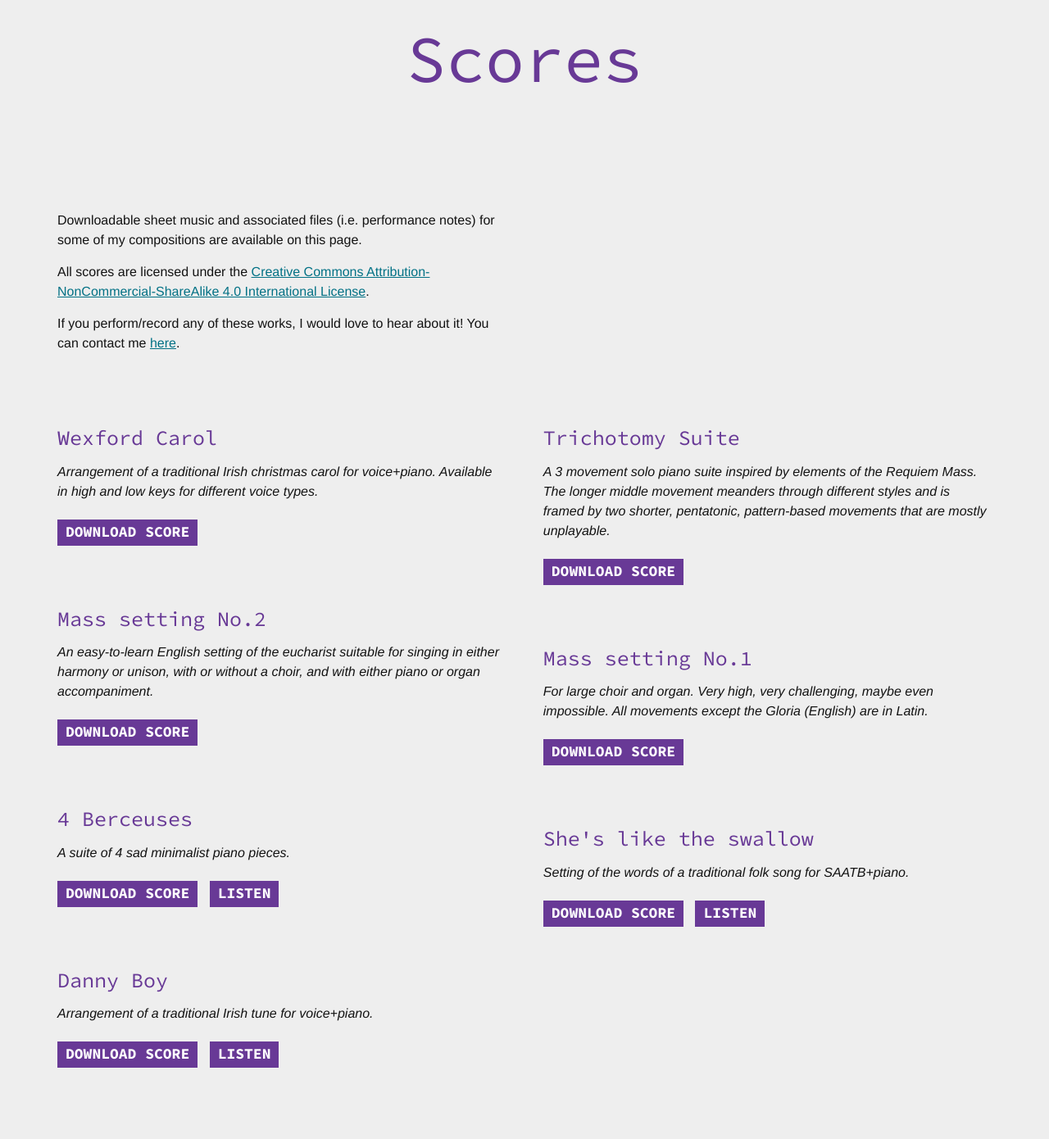
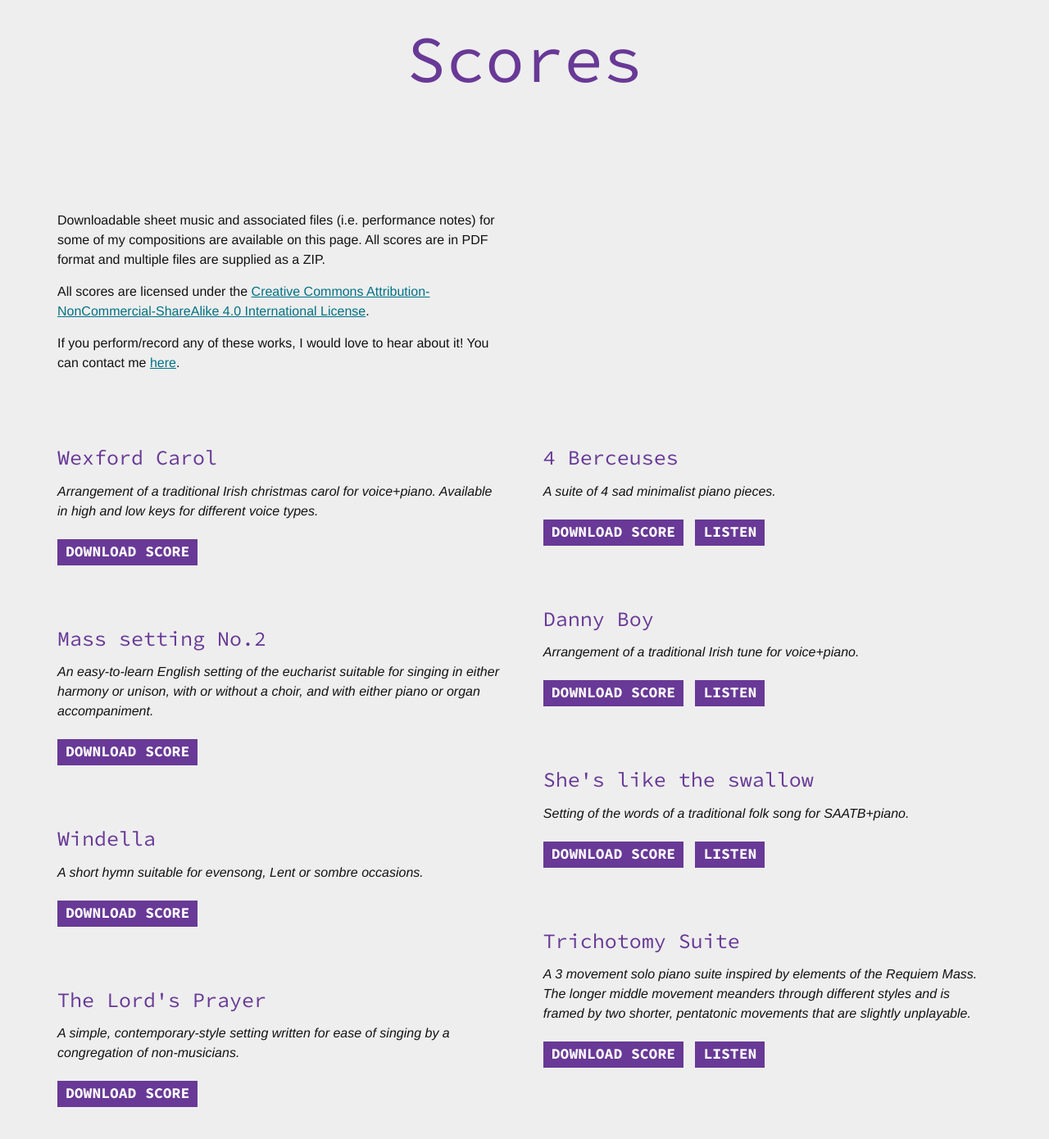
Before and after one commit to d-baker/navsite, a Jekyll site: the page built from scores.html, in a window 1280 px wide and 1400 px high, scrolled down 218 px. Shown: the top 1390 px of the window at 82% size. Built offline with Jekyll 4.4.1, drawn with Linux system fonts in a browser that asks for light colours; some of the changed text lies outside the part shown.

Commit message:
add scores download links

```diff
--- a/_data/scores.yml
+++ b/_data/scores.yml
@@ -1,39 +1,46 @@
 col1:
-
   - title: Wexford Carol
-    url:
+    url: http://dreadedvariable.xyz/scores/Baker, Dorothea - Wexford Carol.zip
     listen:
     description: Arrangement of a traditional Irish christmas carol for voice+piano. Available in high and low keys for different voice types.
 
   - title: Mass setting No.2
-    url:
+    url: http://dreadedvariable.xyz/scores/Baker, Dorothea - Mass No. 2.zip
     listen:
     description: An easy-to-learn English setting of the eucharist suitable for singing in either harmony or unison, with or without a choir, and with either piano or organ accompaniment.
 
+  - title: Windella
+    url: http://dreadedvariable.xyz/scores/Baker, Dorothea - Windella.pdf
+    listen:
+    description: A short hymn suitable for evensong, Lent or sombre occasions.
+
+  - title: The Lord's Prayer
+    url: http://dreadedvariable.xyz/scores/Baker, Dorothea - The Lord's Prayer.pdf
+    listen:
+    description: A simple, contemporary-style setting written for ease of singing by a congregation of non-musicians.
+
+  - title: Mass setting No.1
+    url: http://dreadedvariable.xyz/scores/Baker, Dorothea - Mass No. 1.zip
+    listen: http://localhost:4000/music/video/originalcomps/Mass_setting_No_1_-_Kyrie.html
+    description: For large choir and organ. Very high, very challenging, maybe even impossible; I wrote it as pure art rather than for performance. All movements except the Gloria (English) are in Latin.
+
+col2:
   - title: 4 Berceuses
-    url:
+    url: http://dreadedvariable.xyz/scores/Baker, Dorothea - 4 Berceuses.zip
     listen: https://dbaker.bandcamp.com/album/berceuses
     description: A suite of 4 sad minimalist piano pieces.
 
   - title: Danny Boy
-    url:
+    url: http://dreadedvariable.xyz/scores/Baker, Dorothea - Danny Boy.pdf
     listen: /music/audio/originalcomps/Danny_Boy.html
     description: Arrangement of a traditional Irish tune for voice+piano.
 
-
-col2:
+  - title: She's like the swallow
+    url: http://dreadedvariable.xyz/scores/Baker, Dorothea - She's like the swallow.pdf
+    listen: /music/video/originalcomps/Shes_like_the_swallow.html
+    description: Setting of the words of a traditional folk song for SAATB+piano.
 
   - title: Trichotomy Suite
-    url:
-    listen:
-    description: A 3 movement solo piano suite inspired by elements of the Requiem Mass. The longer middle movement meanders through different styles and is framed by two shorter, pentatonic, pattern-based movements that are mostly unplayable.
-
-  - title: Mass setting No.1
-    url:
-    listen:
-    description: For large choir and organ. Very high, very challenging, maybe even impossible. All movements except the Gloria (English) are in Latin.
-
-  - title: She's like the swallow
-    url:
-    listen: /music/video/originalcomps/Shes_like_the_swallow.html
-    description: Setting of the words of a traditional folk song for SAATB+piano.
+    url: http://dreadedvariable.xyz/scores/Baker, Dorothea - Trichotomy Suite.zip
+    listen: http://localhost:4000/music/audio/originalcomps/Trichotomy_-_1_Requiem_Aeternam.html
+    description: A 3 movement solo piano suite inspired by elements of the Requiem Mass. The longer middle movement meanders through different styles and is framed by two shorter, pentatonic movements that are slightly unplayable.
--- a/scores.html
+++ b/scores.html
@@ -7,7 +7,7 @@
 <h1 class="pg-title avpg"><a href="{{page.url}}">Scores</a></h1>
 
 <div class="textblock">
-	<p>Downloadable sheet music and associated files (i.e. performance notes) for some of my compositions are available on this page.</p>
+	<p>Downloadable sheet music and associated files (i.e. performance notes) for some of my compositions are available on this page. All scores are in PDF format and multiple files are supplied as a ZIP.</p>
 	<p>
 	All scores are licensed under the <a rel="license" href="http://creativecommons.org/licenses/by-nc-sa/4.0/deed.en_GB">Creative Commons Attribution-NonCommercial-ShareAlike 4.0 International License</a>.
 	</p>
```
